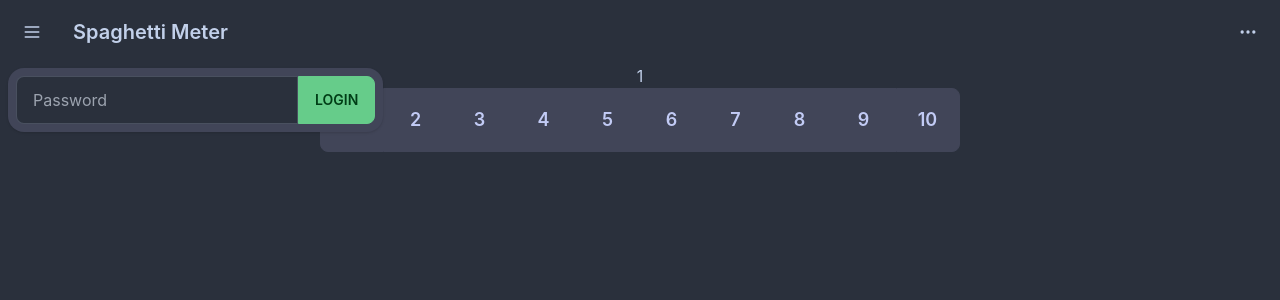
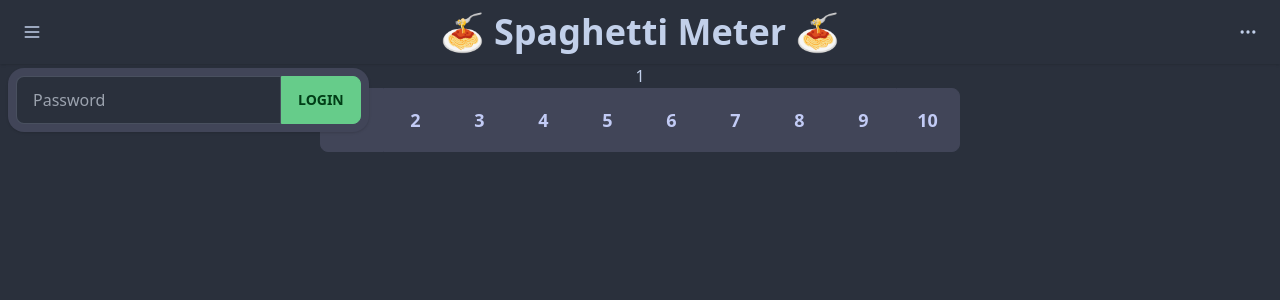
Before and after one commit to banana-slugg/spaghetti-meter, a Preact app: page / in a window 1280 px wide. Both pictures are taken after a click on the label 32 px from the left and 32 px from the top of the page. Shown: the top 300 px of the page. Built offline with nearby package versions, Linux system fonts and the light colour scheme; no server answers.

Commit message:
added option to logout

```diff
--- a/src/components/login.tsx
+++ b/src/components/login.tsx
@@ -47,9 +47,10 @@ export default function Login({ isLoggedIn, password, setLogin, setPassword }: L
                     onInput={inputHandler}
                     placeholder="Password"
                     className="input input-bordered"
+                    disabled={isLoggedIn}
                 />
-                <button className="btn btn-primary" type="submit" name="submit">
-                    Login
+                <button className={`btn ${isLoggedIn ? "btn-error" : "btn-primary"}`} type="submit" name="submit">
+                    {isLoggedIn ? "Logout" : "Login"}
                 </button>
             </div>
         </form>
--- a/src/components/nav.tsx
+++ b/src/components/nav.tsx
@@ -5,7 +5,7 @@ import Login from "./login";
 export default function Nav() {
     const context = useContext(AppContext);
     return (
-        <div className="navbar bg-base-100">
+        <div className="navbar bg-base-100 shadow">
             <div className="navbar-start">
                 <div className="dropdown">
                     <label tabIndex={0} className="btn btn-square btn-ghost">
@@ -23,7 +23,7 @@ export default function Nav() {
                             ></path>
                         </svg>
                     </label>
-                    <ul
+                    <div
                         tabIndex={0}
                         className="dropdown-content menu rounded-box menu-compact mt-3 bg-neutral p-2 shadow"
                     >
@@ -33,11 +33,12 @@ export default function Nav() {
                             setPassword={context.setPassword}
                             setLogin={context.setLogin}
                         />
-                    </ul>
+                    </div>
                 </div>
-                <a className="btn btn-ghost text-xl normal-case">Spaghetti Meter</a>
             </div>
-
+            <div className="navbar-center">
+                <h1 className="text-4xl font-bold">🍝 Spaghetti Meter 🍝</h1>
+            </div>
             <div className="navbar-end">
                 <button className="btn btn-ghost btn-circle">
                     <svg
--- a/src/styles/globals.css
+++ b/src/styles/globals.css
@@ -3,10 +3,11 @@
 @tailwind utilities;
 
 :root {
-    font-family: Inter, Avenir, Helvetica, Arial, sans-serif;
+    /* font-family: Inter, Avenir, Helvetica, Arial, sans-serif; */
     font-synthesis: none;
     text-rendering: optimizeLegibility;
     -webkit-font-smoothing: antialiased;
     -moz-osx-font-smoothing: grayscale;
     -webkit-text-size-adjust: 100%;
+    @apply font-sans;
 }
```
